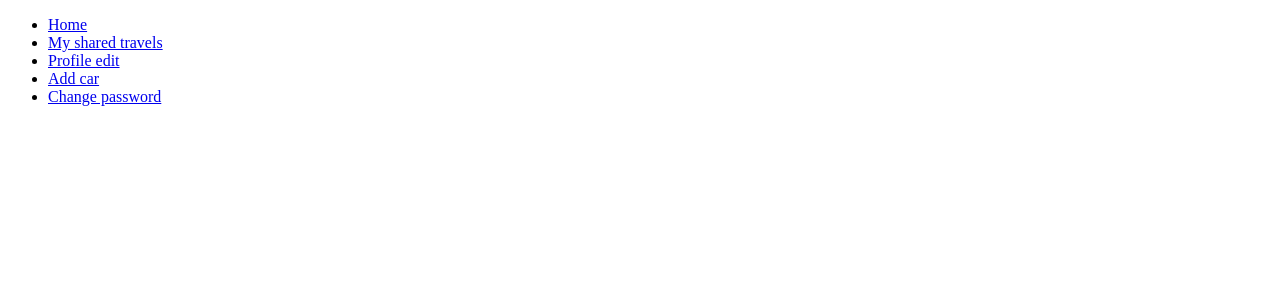
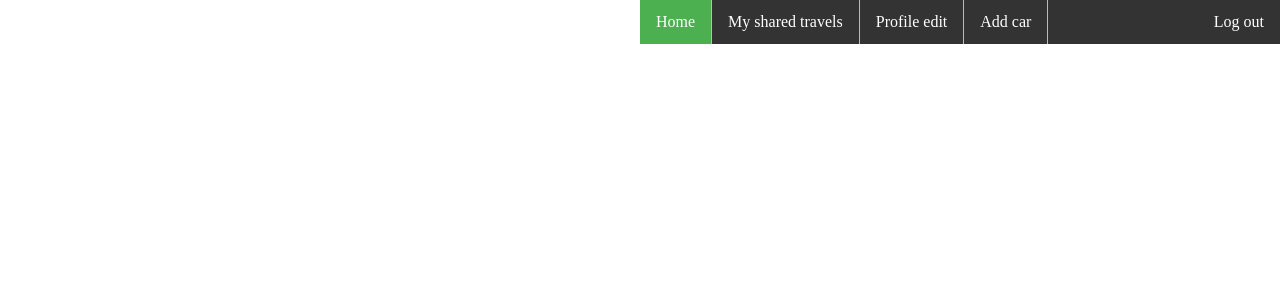
Before and after one commit to cvetelin98/nastop.bg, a PHP site: page /view/profile.php in a window 1280 px wide. Shown: the top 300 px of the page. Run offline with PHP 8.4, Linux system fonts and the light colour scheme.

Commit message:
edit profile changes

```diff
--- a/Style/style.css
+++ b/Style/style.css
@@ -180,3 +180,41 @@ footer {
     border-radius: 15px;
     font-size: 2vw;
 }
+
+ul {
+    list-style-type: none;
+    margin: 0;
+    padding: 0;
+    overflow: hidden;
+    background-color: #333;
+}
+
+li {
+    float: left;
+    border-right:1px solid #bbb;
+}
+
+li:last-child {
+    border-right: none;
+}
+
+li a {
+    display: block;
+    color: white;
+    text-align: center;
+    padding: 14px 16px;
+    text-decoration: none;
+}
+
+li a:hover:not(.active) {
+    background-color: #111;
+}
+
+.active {
+    background-color: #4CAF50;
+
+}
+#nav{
+    width: 50%;
+    float: right;
+}
--- a/view/profile.php
+++ b/view/profile.php
@@ -3,15 +3,19 @@
 <head>
     <meta charset="UTF-8">
     <title>Edit</title>
+    <link rel="stylesheet" href="../Style/style.css">
 </head>
 <body>
+<div id="nav">
 <ul>
-    <li><a href="#home">Home</a></li>
+    <li><a class="active" href="main.php">Home</a></li>
     <li><a href="#news">My shared travels</a></li>
-    <li><a href="#contact">Profile edit</a></li>
-    <li><a href="#about">Add car</a></li>
-    <li><a href="#about">Change password</a></li>
+    <li><a href="profile.php">Profile edit</a></li>
+    <li><a href="addCar.html">Add car</a></li>
+    <li style="float:right"><a href="#about">Log out</a></li>
 </ul>
+</div>
+
 
 
 </body>
```
Also changed, not shown: view/addCar.html (+10 -1 lines).
